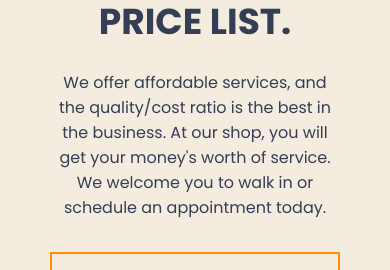
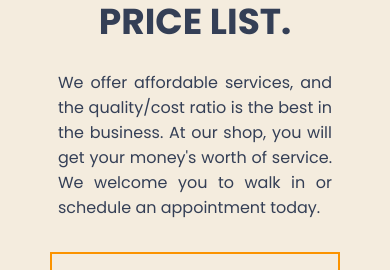
Before and after one commit to ChristianWare/template1, a Next.js app: page /services in a window 390 px wide. Shown: the part 195-465 px from the top of the page. Built offline with nearby package versions, Linux system fonts and the light colour scheme.

Commit message:
Homepage Complete

```diff
--- a/pages/services.js
+++ b/pages/services.js
@@ -5,7 +5,7 @@ function services() {
     <div className={styles.servicesContainer}>
       <div className={styles.topContent}>
         <h1 className={styles.heading}>Premium Quality Services & Price List.</h1>
-        <h5>
+        <h5 lang='en'>
           We offer affordable services, and the quality/cost ratio is the best
           in the business. At our shop, you will get your money's worth of
           service. We welcome you to walk in or schedule an appointment today.
--- a/styles/servicesPage.module.css
+++ b/styles/servicesPage.module.css
@@ -18,6 +18,8 @@
 
 .topContent h5 {
     width: 80%;
+    text-align: justify;
+    hyphens: auto;
     color: var(--accent1);
     font-weight: 400;
     font-size: 2rem;
@@ -63,8 +65,13 @@
         padding-top: 2rem;
     }
 
-    .heading, .topContent h5 {
+    .heading {
         text-align: center;
+        width: 100%;
+    }
+
+    .topContent h5 {
+        text-align: justify;
         width: 100%;
     }
 }
```
Also changed, not shown: components/Photos.js (+5 -5 lines).
